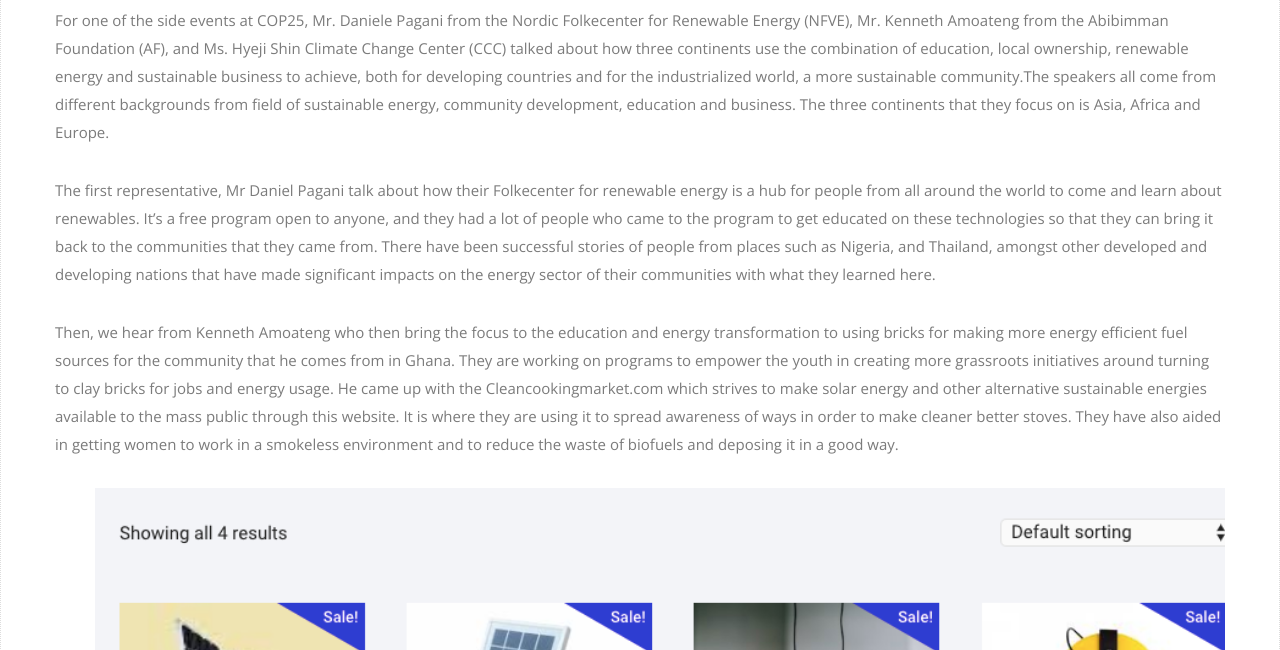
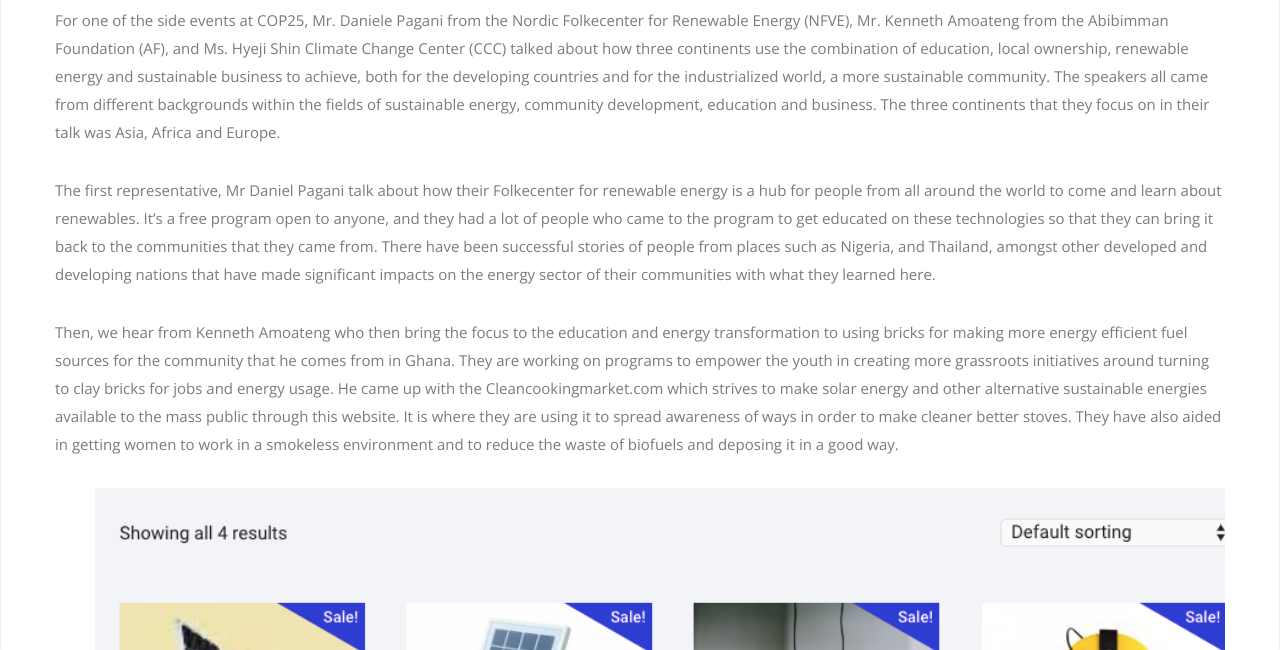
Before and after one commit to morutkin/morutkin.github.io, a Jekyll site: the page built from _posts/2019-12-27-tech-new-post.md, in a window 1280 px wide and 900 px high, scrolled down 1061 px, cut to the strip 250-900 px from the top of the window. Built offline with Jekyll 4.4.1, drawn with Linux system fonts in a browser that asks for light colours; nearby versions of some CDN libraries; some web fonts are replaced.

Commit message:
Update 2019-12-27-tech-new-post.md

```diff
--- a/_posts/2019-12-27-tech-new-post.md
+++ b/_posts/2019-12-27-tech-new-post.md
@@ -9,7 +9,7 @@ summary:
 ---
 ![Green Technology](http://www.ecologicalblog.com/wp-content/uploads/2018/04/gt-2.jpg)
 
-For one of the side events at COP25, Mr. Daniele Pagani from the Nordic Folkecenter for Renewable Energy (NFVE), Mr. Kenneth Amoateng from the Abibimman Foundation (AF), and Ms. Hyeji Shin Climate Change Center (CCC) talked about how three continents use the combination of education, local ownership, renewable energy and sustainable business to achieve, both for developing countries and for the industrialized world, a more sustainable community.The speakers all come from different backgrounds from field of sustainable energy, community development, education and business. The three continents that they focus on is Asia, Africa and Europe.
+For one of the side events at COP25, Mr. Daniele Pagani from the Nordic Folkecenter for Renewable Energy (NFVE), Mr. Kenneth Amoateng from the Abibimman Foundation (AF), and Ms. Hyeji Shin Climate Change Center (CCC) talked about how three continents use the combination of education, local ownership, renewable energy and sustainable business to achieve, both for the developing countries and for the industrialized world, a more sustainable community. The speakers all came from different backgrounds within the fields of sustainable energy, community development, education and business. The three continents that they focus on in their talk was Asia, Africa and Europe.
 
 The first representative, Mr Daniel Pagani talk about how their Folkecenter for renewable energy is a hub for people from all around the world to come and learn about renewables. It's a free program open to anyone, and they had a lot of people who came to the program to get educated on these technologies so that they can bring it back to the communities that they came from. There have been successful stories of people from places such as Nigeria, and Thailand, amongst other developed and developing nations that have made significant impacts on the energy sector of their communities with what they learned here.
 
```
